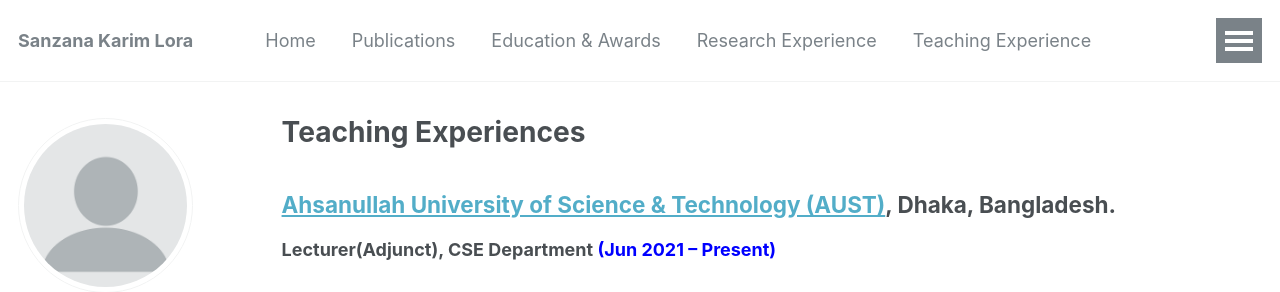
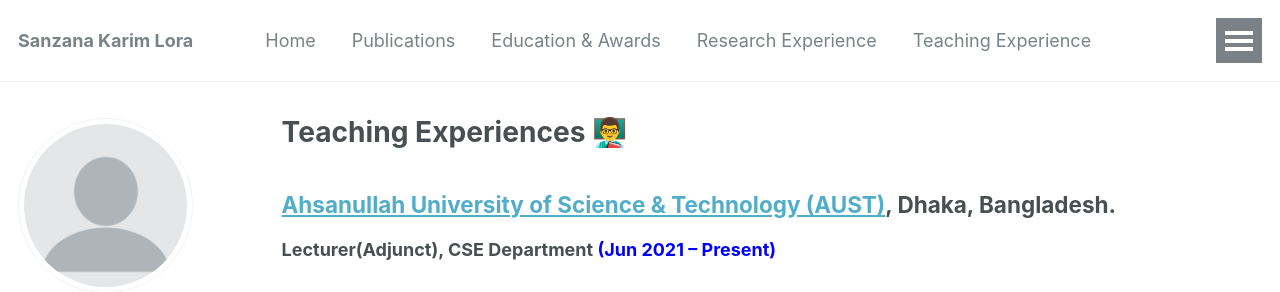
Before and after one commit to sanzanalora/sanzanalora.github.io, a Jekyll site: the page built from _pages/teaching_experiences.md, in a window 1280 px wide and 1050 px high. Shown: the top 292 px of the window. Built offline with Jekyll 4.4.1, drawn with Linux system fonts in a browser that asks for light colours; some web fonts are replaced.

```diff
--- a/_pages/teaching_experiences.md
+++ b/_pages/teaching_experiences.md
@@ -1,6 +1,6 @@
 ---
 layout: archive
-title: "Teaching Experiences"
+title: "Teaching Experiences 👨‍🏫"
 permalink: /teaching_experiences/
 author_profile: true
 ---
```
